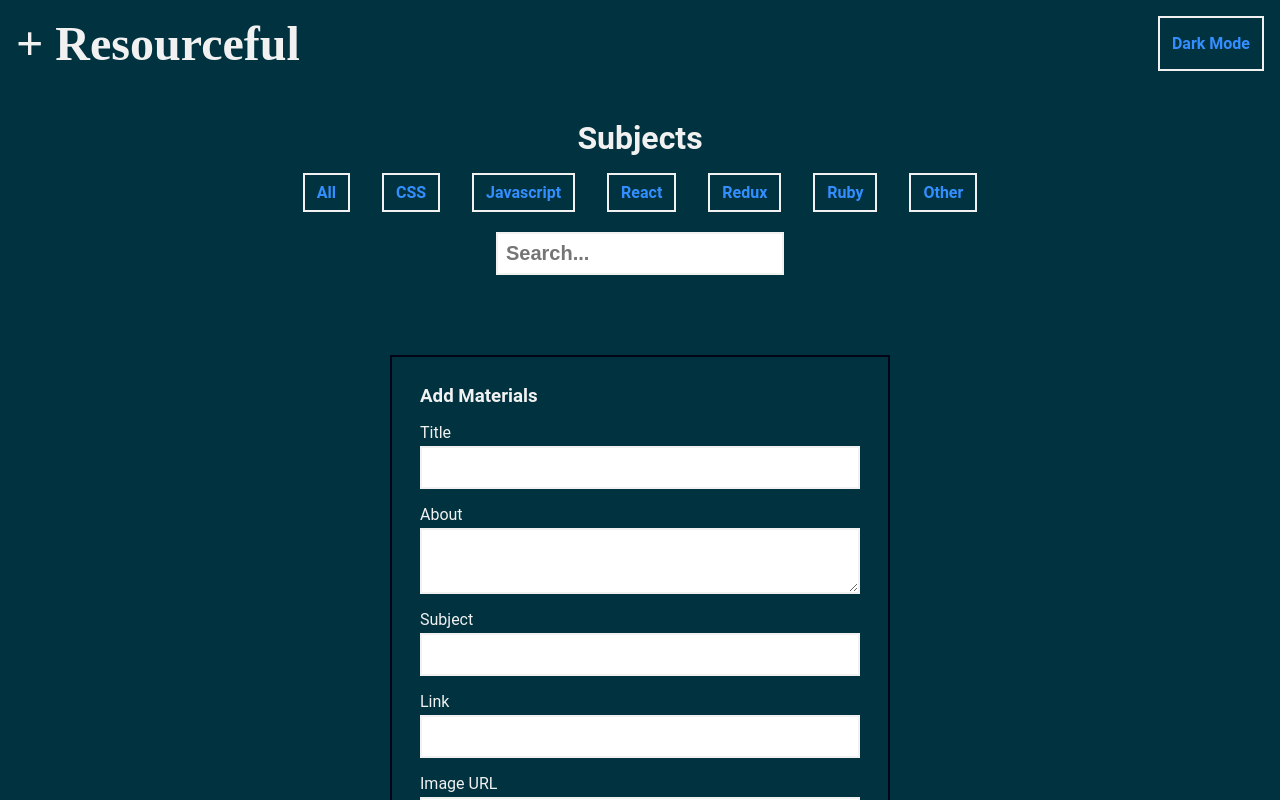
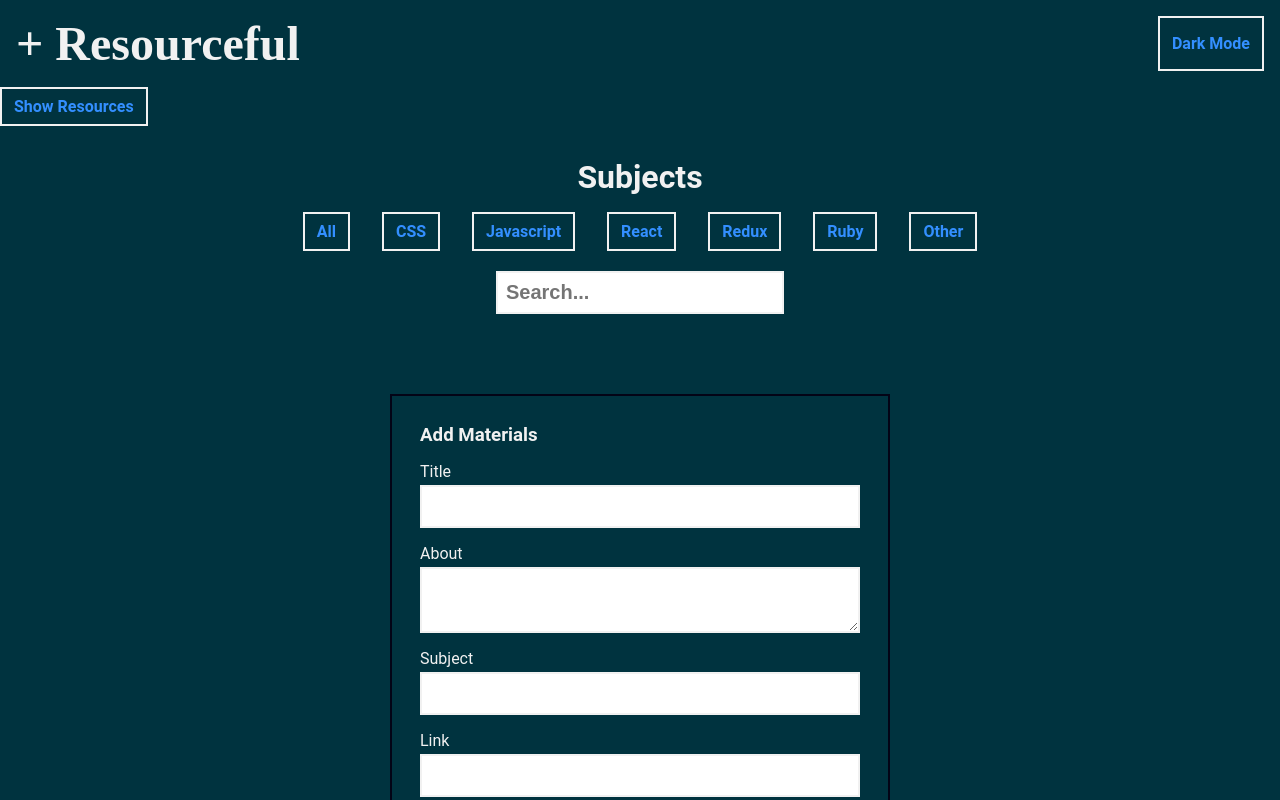
Before and after one commit to lizburkechi/resourceful_fe, a React (Create React App) app: page / in a window 1280 px wide. Shown: the top 800 px of the page. Built offline with nearby package versions, Linux system fonts and the light colour scheme.

Commit message:
fetch fix

```diff
--- a/src/App.js
+++ b/src/App.js
@@ -10,7 +10,7 @@ function App() {
   const [resources, setResources] = useState([]);
   const [isDarkMode, setIsDarkMode] = useState(true);
 
-  function handleAddResource() {
+  function handleFetchResources() {
     fetch("http://localhost:4000/resources")
     .then((r) => r.json())
     .then((resourceData) => {
@@ -34,7 +34,7 @@ function App() {
       isDarkMode={isDarkMode}
       title="Resourceful"
       />
-      {/* <button onClick={handlefetchResources}>Show Resources</button> */}
+      <button onClick={handleFetchResources}>Show Resources</button>
       <ResourceList resources={resources} />
       <ResourceForm onAddResource={handleAddResource} />
     </div>
```
